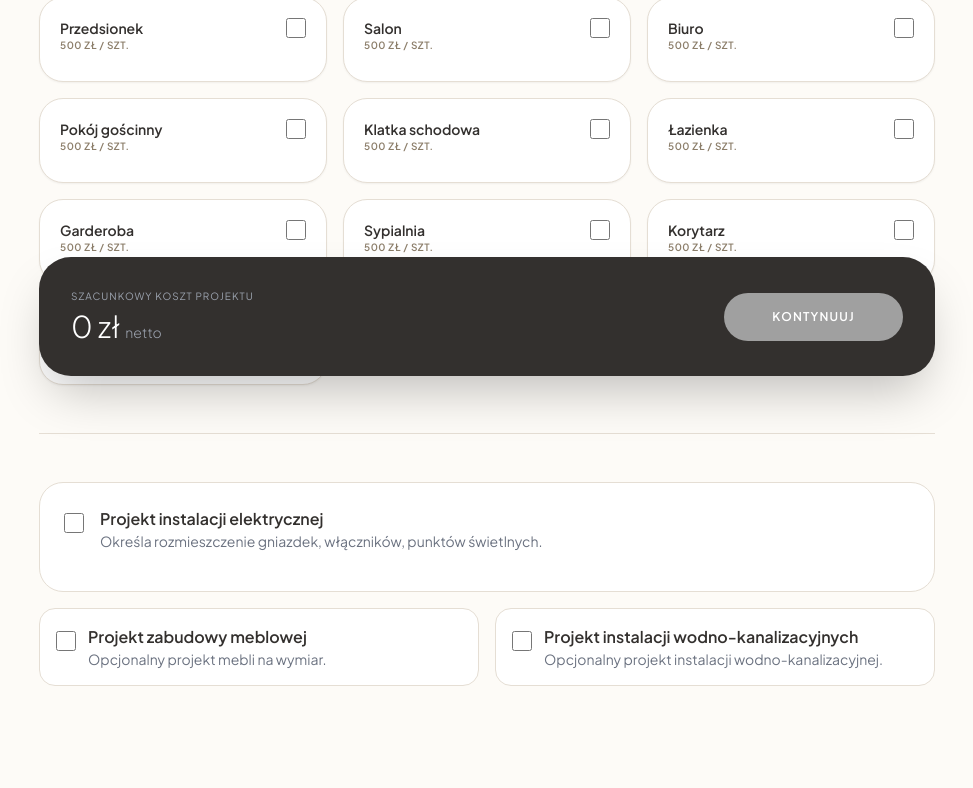
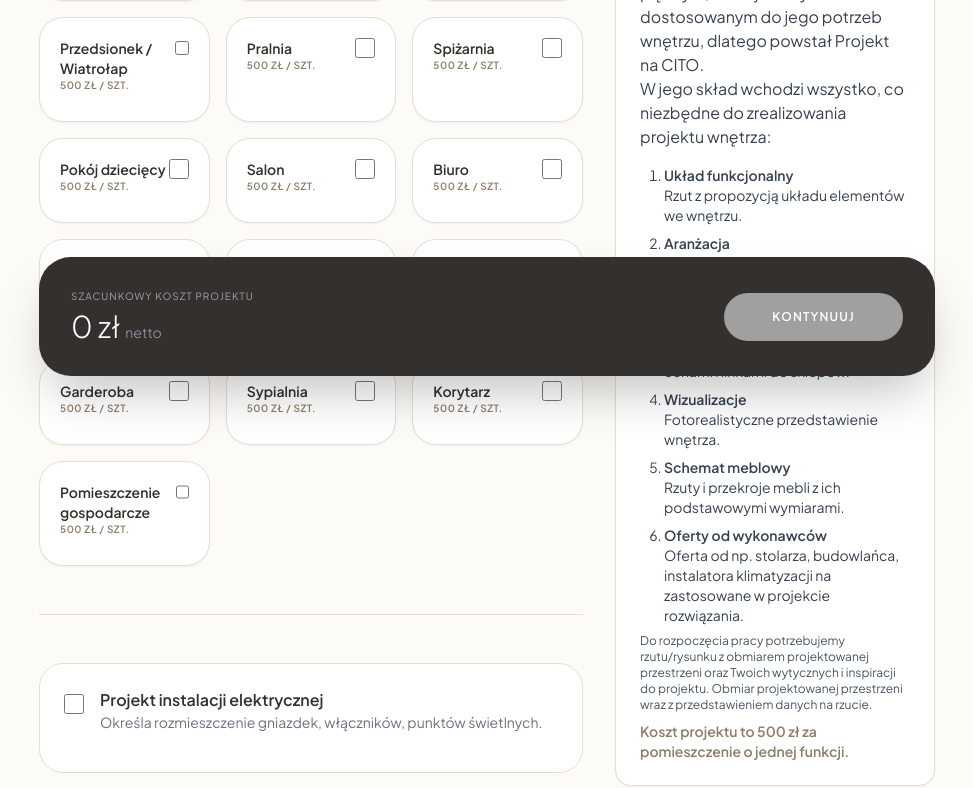
Before and after one commit to lukaszkotowski-git/projektnacito, a React (Vite) app in the folder react-app/: page /offer/cito in a window 1280 px wide. Shown: the part 400-1188 px from the top of the page, without its empty margins (153-1126 px from the left). Built offline with nearby package versions, Linux system fonts and the light colour scheme; no server answers; a web font is replaced by a local one.

Commit message:
feat(cito): relocate project options, add full Cito panel and merge Przedsionek/Wiatrołap

```diff
--- a/react-app/src/components/CitoConfigurator.tsx
+++ b/react-app/src/components/CitoConfigurator.tsx
@@ -114,8 +114,11 @@ export function CitoConfigurator() {
           <header className="mb-12">
           <h2 className="text-4xl font-serif mb-2">Konfigurator Pakietu na Cito</h2>
           <p className="text-gray-500">Zaznacz pomieszczenia, które wymagają projektu.</p>
+
         </header>
         <div className="space-y-12">
+          <div className="md:flex md:items-start md:gap-8">
+            <div className="flex-1">
               <div className="grid grid-cols-1 sm:grid-cols-2 lg:grid-cols-3 gap-4">
             {Object.keys(PRICING.cito).map(room => (
               <RoomCard
@@ -129,7 +132,8 @@ export function CitoConfigurator() {
               />
             ))}
               </div>
-          <div className="border-t border-[#E5DED4] pt-12">
+
+              <div className="border-t border-[#E5DED4] pt-12 mt-12">
                 <div className="flex items-start gap-4 p-6 rounded-3xl bg-white border border-[#E5DED4]">
                   <input
                     type="checkbox"
@@ -192,6 +196,27 @@ export function CitoConfigurator() {
                   </label>
                 </div>
               </div>
+            </div>
+
+            {/* Condensed side panel with package summary (visible on md+) */}
+            <aside className="hidden md:block w-80 shrink-0 mt-0">
+            <div className="p-6 rounded-2xl bg-white border border-[#E5DED4] shadow-sm">
+                <h3 className="text-lg font-semibold text-[#8C7E6A] mb-2">Pakiet Cito — w pigułce</h3>
+                <p className="mb-4 text-gray-700">Każdy powinien móc mieszkać w pięknym, funkcjonalnym i dostosowanym do jego potrzeb wnętrzu, dlatego powstał Projekt na CITO.<br/>W jego skład wchodzi wszystko, co niezbędne do zrealizowania projektu wnętrza:</p>
+                <ol className="list-decimal pl-6 space-y-2 text-gray-700 text-sm mb-2">
+                  <li><b>Układ funkcjonalny</b><br/>Rzut z propozycją układu elementów we wnętrzu.</li>
+                  <li><b>Aranżacja</b><br/>Model 3D prezentujący proponowane rozwiązania estetyczne.</li>
+                  <li><b>Zestawienie materiałów i sprzętów</b><br/>Lista konkretnych materiałów z ich cenami i linkami do sklepów.</li>
+                  <li><b>Wizualizacje</b><br/>Fotorealistyczne przedstawienie wnętrza.</li>
+                  <li><b>Schemat meblowy</b><br/>Rzuty i przekroje mebli z ich podstawowymi wymiarami.</li>
+                  <li><b>Oferty od wykonawców</b><br/>Oferta od np. stolarza, budowlańca, instalatora klimatyzacji na zastosowane w projekcie rozwiązania.</li>
+                </ol>
+                <p className="mt-2 text-gray-600 text-xs">Do rozpoczęcia pracy potrzebujemy rzutu/rysunku z obmiarem projektowanej przestrzeni oraz Twoich wytycznych i inspiracji do projektu. Obmiar projektowanej przestrzeni wraz z przedstawieniem danych na rzucie.</p>
+                <div className="font-bold text-[#8C7E6A] text-sm mt-2">Koszt projektu to 500 zł za pomieszczenie o jednej funkcji.</div>
+              </div>
+            </aside>
+
+          </div>
             <div className="sticky bottom-6 bg-[#33302E] text-white p-8 rounded-[2rem] shadow-2xl flex flex-col md:flex-row justify-between items-center gap-6">
               <div>
                 <span className="text-[10px] uppercase tracking-widest text-gray-400 block mb-1">Szacunkowy koszt projektu</span>
--- a/react-app/src/constants.ts
+++ b/react-app/src/constants.ts
@@ -2,8 +2,11 @@ export const PRICING = {
   cito: {
     "Kuchnia": 500,
     "Jadalnia w aneksie": 250,
-    "Jadalnia": 250,
-    "Przedsionek": 500,
+    "Jadalnia": 500,
+    "Przedsionek / Wiatrołap": 500,
+    "Pralnia": 500,
+    "Spiżarnia": 500,
+    "Pokój dziecięcy": 500,
     "Salon": 500,
     "Biuro": 500,
     "Pokój gościnny": 500,
```
Lines whose indentation alone changed are shown as unchanged.
